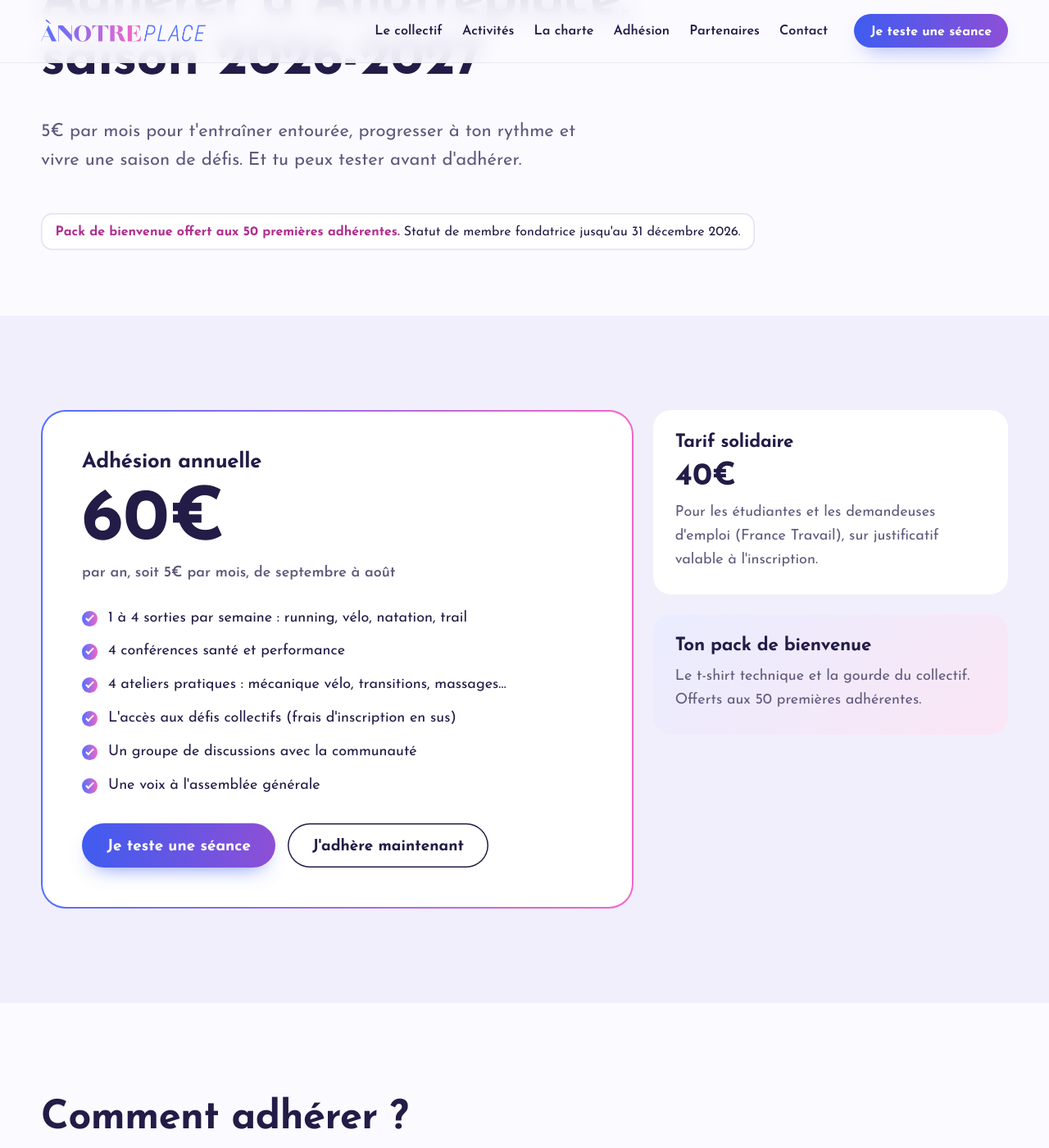
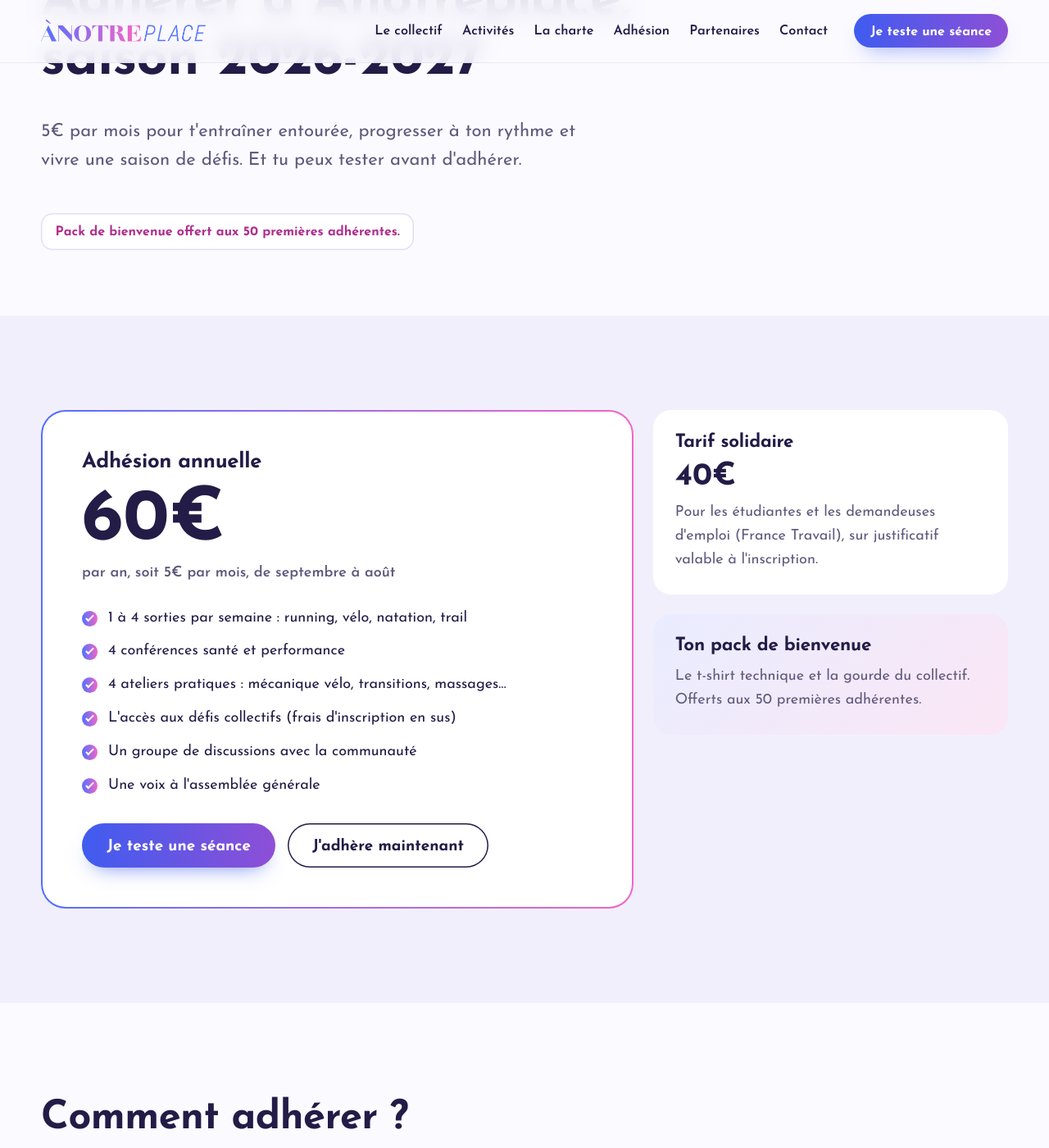
Before and after one commit to Anotreplace/anotreplace.github.io, a Jekyll site: the page built from adhesion/index.html, in a window 1280 px wide and 1400 px high, scrolled down 241 px. Shown: the whole window at 82% size. Built offline with Jekyll 4.4.1, drawn with Linux system fonts in a browser that asks for light colours; part of the change alters nothing that is shown.

Commit message:
Accueil : disciplines animées une seule fois, arrêt en bout de ligne ; Adhésion : retrait de la mention membre fondatrice
Co-Authored-By: Claude Opus 5.5 <noreply@anthropic.com>

```diff
--- a/adhesion/index.html
+++ b/adhesion/index.html
@@ -9,7 +9,7 @@ body_class: "no-mobile-cta"
   <div class="wrap">
     <h1>Adhérer à Ànotreplace, saison 2026-2027</h1>
     <p class="lead">5€ par mois pour t'entraîner entourée, progresser à ton rythme et vivre une saison de défis. Et tu peux tester avant d'adhérer.</p>
-    <p class="urgence"><strong>Pack de bienvenue offert aux 50 premières adhérentes.</strong> Statut de membre fondatrice jusqu'au 31 décembre 2026.</p>
+    <p class="urgence"><strong>Pack de bienvenue offert aux 50 premières adhérentes.</strong></p>
   </div>
 </section>
 
--- a/assets/css/style.css
+++ b/assets/css/style.css
@@ -563,6 +563,7 @@ tbody th { font-weight: 600; }
 .rider-ico svg { width: 22px; height: 22px; fill: none; stroke: #6E4FD8; stroke-width: 1.9; stroke-linecap: round; stroke-linejoin: round; }
 .rider-label { position: absolute; left: 50%; bottom: calc(100% + 6px); transform: translateX(-50%); font-size: .78rem; font-weight: 700; letter-spacing: .04em; text-transform: uppercase; color: #6E4FD8; background: rgba(255, 255, 255, .9); border-radius: 999px; padding: .2rem .55rem .05rem; white-space: nowrap; }
 @keyframes rider-bob { 0%, 100% { transform: translateY(0); } 50% { transform: translateY(-5px); } }
+.rider.is-arrived .rider-ico { animation: none; }
 @media (max-width: 640px) { .trace-riders { display: none; } }
 .trace path.is-drawn { stroke-dasharray: none; stroke-dashoffset: 0; animation: none; }
 
--- a/assets/js/main.js
+++ b/assets/js/main.js
@@ -25,7 +25,8 @@
   }
 })();
 
-// La trace de l'accueil : les quatre disciplines avancent le long de la ligne
+// La trace de l'accueil : les quatre disciplines parcourent la ligne une seule fois,
+// puis s'arrêtent en file au bout de la ligne
 (function () {
   var hero = document.querySelector('.hero');
   var svg = hero && hero.querySelector('.trace');
@@ -35,10 +36,12 @@
 
   var reduit = window.matchMedia('(prefers-reduced-motion: reduce)').matches;
   var longueur = path.getTotalLength();
-  var DUREE = 32000;          // un tour complet de la ligne, en ms
+  var DUREE = 5200;               // durée du parcours, en ms
+  var DECALAGE = 260;             // départ échelonné entre deux disciplines
   var DEPART = reduit ? 0 : 2600; // on attend que la ligne soit dessinée
+  var ARRIVEES = riders.map(function (r, i) { return 0.93 - (riders.length - 1 - i) * 0.07; });
   var debut = performance.now();
-  var visible = true, raf = null;
+  var fini = reduit;
   // Une fois dessinée, la ligne s'affiche en entier (évite qu'elle s'arrête avant le bord)
   setTimeout(function () { path.classList.add('is-drawn'); }, reduit ? 0 : 3100);
 
@@ -49,36 +52,31 @@
     if (!m) return;
     var x = p.x * m.a + p.y * m.c + m.e - r.left;
     var y = p.x * m.b + p.y * m.d + m.f - r.top;
-    // Fondu aux deux extrémités de la ligne
-    var o = Math.min(1, t / 0.06, (1 - t) / 0.06);
+    // Fondu à l'entrée sur la ligne
     rider.style.transform = 'translate(' + x.toFixed(1) + 'px,' + y.toFixed(1) + 'px)';
-    rider.style.opacity = Math.max(0, o).toFixed(2);
+    rider.style.opacity = Math.min(1, t / 0.06).toFixed(2);
   }
 
-  function statique() {
-    riders.forEach(function (r, i) { placer(r, 0.14 + i * 0.22); });
+  function arrives() {
+    riders.forEach(function (r, i) { placer(r, ARRIVEES[i]); r.classList.add('is-arrived'); });
   }
 
   function tick(now) {
-    var ecoule = now - debut - DEPART;
-    if (ecoule >= 0) {
-      var base = ecoule / DUREE;
-      riders.forEach(function (r, i) { placer(r, (base + i / riders.length) % 1); });
-    }
-    raf = visible ? requestAnimationFrame(tick) : null;
+    var termine = true;
+    riders.forEach(function (r, i) {
+      var k = (now - debut - DEPART - i * DECALAGE) / DUREE;
+      if (k < 0) return (termine = false);
+      if (k < 1) termine = false;
+      k = Math.min(1, k);
+      var ease = 1 - Math.pow(1 - k, 3); // ralentit à l'arrivée
+      placer(r, ease * ARRIVEES[i]);
+    });
+    if (termine) { fini = true; arrives(); }
+    else requestAnimationFrame(tick);
   }
 
-  if (reduit) {
-    statique();
-    window.addEventListener('resize', statique);
-    return;
-  }
-  // N'anime que lorsque le haut de page est visible
-  if ('IntersectionObserver' in window) {
-    new IntersectionObserver(function (e) {
-      visible = e[0].isIntersecting;
-      if (visible && !raf) raf = requestAnimationFrame(tick);
-    }).observe(hero);
-  }
-  raf = requestAnimationFrame(tick);
+  // Les pictos restent bien placés si la fenêtre change de taille
+  window.addEventListener('resize', function () { if (fini) arrives(); });
+  if (reduit) arrives();
+  else requestAnimationFrame(tick);
 })();
```
